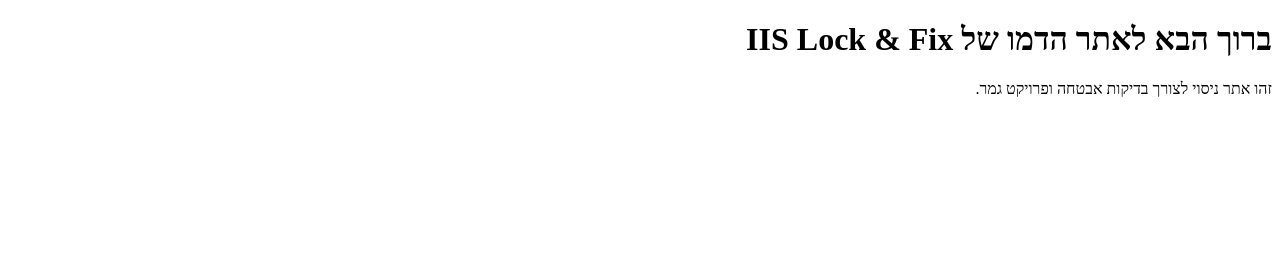
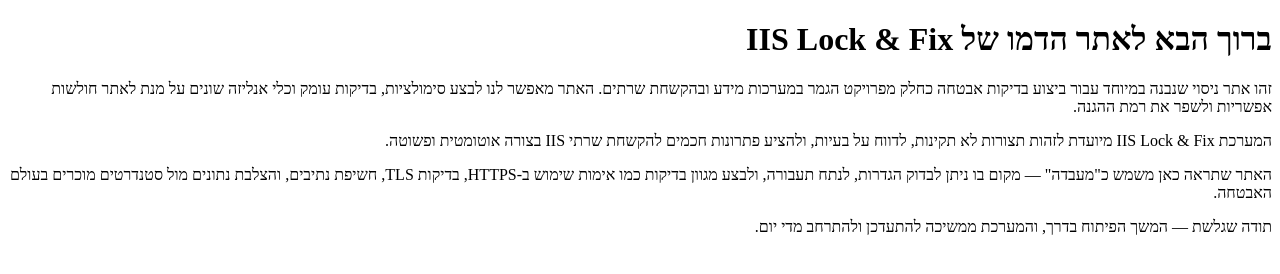
Before and after one commit to Lucasker98/iis-lock-fix, a plain HTML site: page site/index.html in a window 1280 px wide. Drawn offline with Linux system fonts and the light colour scheme.

Commit message:
demo webside

```diff
--- a/site/index.html
+++ b/site/index.html
@@ -6,6 +6,26 @@
 </head>
 <body>
     <h1>ברוך הבא לאתר הדמו של IIS Lock & Fix</h1>
-    <p>זהו אתר ניסוי לצורך בדיקות אבטחה ופרויקט גמר.</p>
+
+    <p>
+        זהו אתר ניסוי שנבנה במיוחד עבור ביצוע בדיקות אבטחה כחלק מפרויקט הגמר במערכות מידע
+        ובהקשחת שרתים. האתר מאפשר לנו לבצע סימולציות, בדיקות עומק וכלי אנליזה שונים על מנת
+        לאתר חולשות אפשריות ולשפר את רמת ההגנה.
+    </p>
+
+    <p>
+        המערכת IIS Lock & Fix מיועדת לזהות תצורות לא תקינות, לדווח על בעיות,
+        ולהציע פתרונות חכמים להקשחת שרתי IIS בצורה אוטומטית ופשוטה.
+    </p>
+
+    <p>
+        האתר שתראה כאן משמש כ"מעבדה" — מקום בו ניתן לבדוק הגדרות, לנתח תעבורה,
+        ולבצע מגוון בדיקות כמו אימות שימוש ב-HTTPS, בדיקות TLS, חשיפת נתיבים,
+        והצלבת נתונים מול סטנדרטים מוכרים בעולם האבטחה.
+    </p>
+
+    <p>
+        תודה שגלשת — המשך הפיתוח בדרך, והמערכת ממשיכה להתעדכן ולהתרחב מדי יום.
+    </p>
 </body>
 </html>
```
